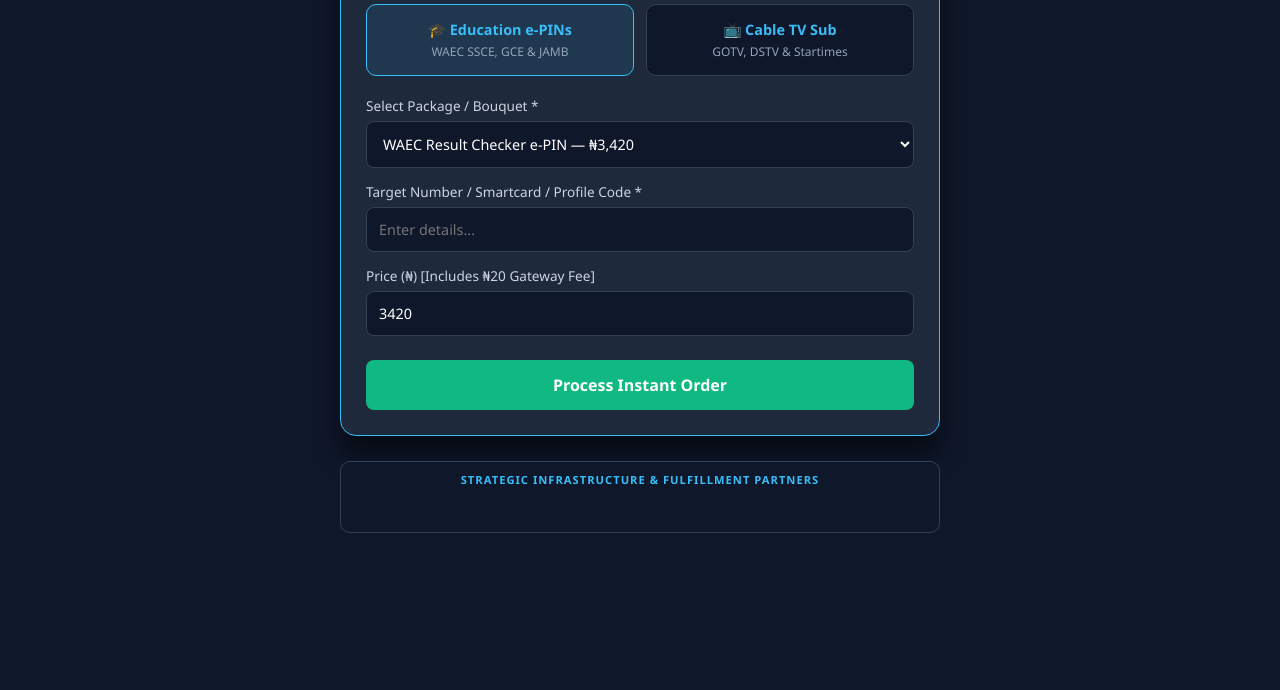
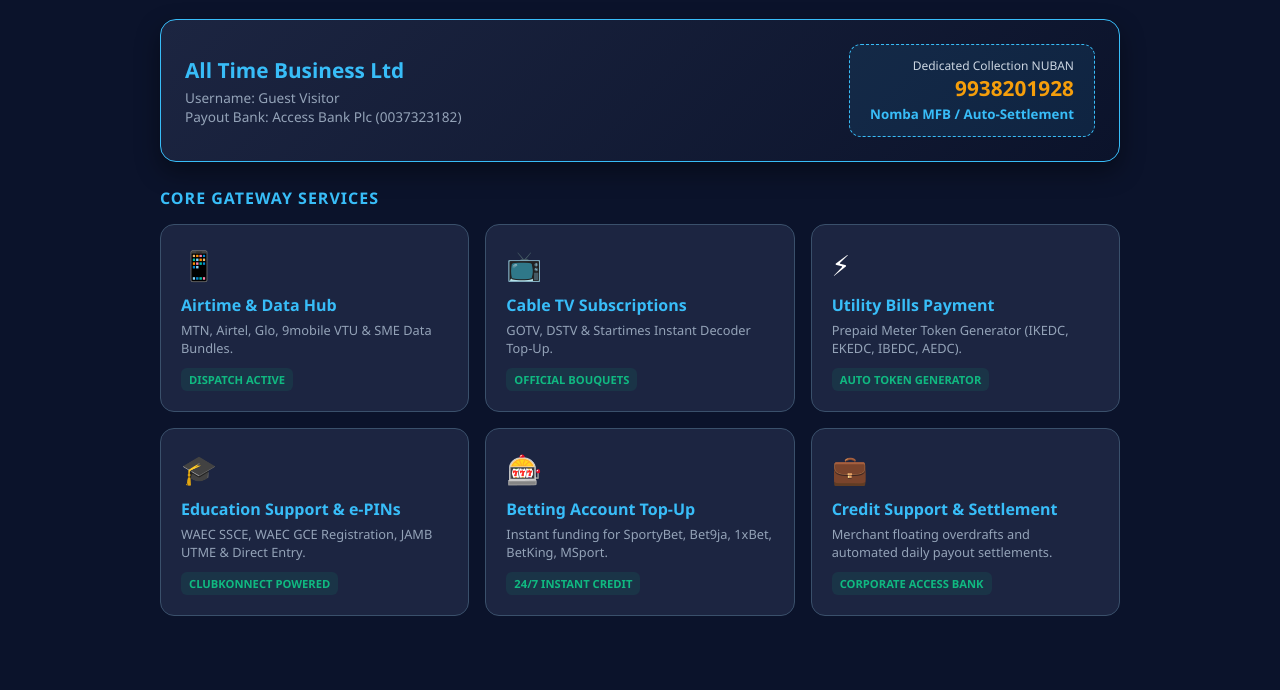
Before and after one commit to BL-Sovereign-Gateway/sovereign-rail, a website: page public/dashboard.html in a window 1280 px wide. Shown: the part 110-800 px from the top of the page. Drawn offline with Linux system fonts and the light colour scheme.

Commit message:
Update dashboard.html

```diff
--- a/public/dashboard.html
+++ b/public/dashboard.html
@@ -3,205 +3,159 @@
 <head>
     <meta charset="UTF-8">
     <meta name="viewport" content="width=device-width, initial-scale=1.0">
-    <title>Merchant Dashboard | @BL SOVEREIGN GATEWAY</title>
+    <title>Dashboard | @BL SOVEREIGN GATEWAY</title>
     <style>
         * { box-sizing: border-box; margin: 0; padding: 0; font-family: 'Segoe UI', Tahoma, Geneva, Verdana, sans-serif; }
-        body { background: #0f172a; color: #fff; min-height: 100vh; padding: 20px; display: flex; flex-direction: column; align-items: center; }
-        .dashboard-card { background: #1e293b; border: 1px solid #38bdf8; border-radius: 16px; padding: 25px; width: 100%; max-width: 600px; box-shadow: 0 20px 25px rgba(0,0,0,0.5); }
-        .brand-header { text-align: center; margin-bottom: 20px; }
-        .brand-header h2 { font-size: 1.4rem; font-weight: 800; color: #38bdf8; }
-        .brand-header p { font-size: 0.75rem; color: #94a3b8; letter-spacing: 1px; text-transform: uppercase; }
+        body { background: #0b132b; color: #fff; min-height: 100vh; padding: 0; }
 
-        .service-grid { display: grid; grid-template-columns: repeat(2, 1fr); gap: 12px; margin-bottom: 20px; }
-        .service-btn { background: #0f172a; border: 1px solid #334155; padding: 15px; border-radius: 10px; text-align: center; cursor: pointer; transition: 0.2s; }
-        .service-btn:hover, .service-btn.active { border-color: #38bdf8; background: rgba(56, 189, 248, 0.1); }
-        .service-btn h4 { font-size: 0.9rem; color: #38bdf8; }
-        .service-btn p { font-size: 0.75rem; color: #94a3b8; margin-top: 4px; }
+        /* Navigation & Top Marquee */
+        .top-marquee { background: #1c2541; padding: 8px 0; border-bottom: 1px solid #3a506b; font-size: 0.8rem; color: #5bc0be; font-weight: 700; white-space: nowrap; overflow: hidden; }
+        .nav-bar { display: flex; justify-content: space-between; align-items: center; padding: 15px 30px; background: #0b132b; border-bottom: 1px solid #1c2541; }
+        .nav-logo { font-size: 1.2rem; font-weight: 800; color: #38bdf8; text-decoration: none; }
+        .nav-user { font-size: 0.85rem; color: #cbd5e1; }
 
-        .form-group { margin-bottom: 14px; }
-        label { display: block; font-size: 0.85rem; color: #cbd5e1; margin-bottom: 6px; }
-        select, input { width: 100%; padding: 12px; border-radius: 8px; background: #0f172a; border: 1px solid #334155; color: #fff; font-size: 0.9rem; outline: none; }
-        select:focus, input:focus { border-color: #38bdf8; }
+        .container { max-width: 1000px; margin: 25px auto; padding: 0 20px; }
 
-        .btn-submit { width: 100%; padding: 14px; background: #10b981; color: #fff; border: none; border-radius: 8px; font-weight: 800; cursor: pointer; font-size: 1rem; margin-top: 10px; }
-        .btn-submit:hover { background: #059669; }
+        /* Merchant Virtual Account Header Card */
+        .merchant-card { background: linear-gradient(135deg, #1c2541 0%, #0b132b 100%); border: 1px solid #38bdf8; border-radius: 16px; padding: 24px; margin-bottom: 25px; display: flex; justify-content: space-between; align-items: center; flex-wrap: wrap; gap: 15px; box-shadow: 0 10px 25px rgba(0,0,0,0.4); }
+        .merchant-info h3 { font-size: 1.3rem; color: #38bdf8; margin-bottom: 4px; }
+        .merchant-info p { font-size: 0.85rem; color: #94a3b8; }
+        .nuban-box { background: rgba(56, 189, 248, 0.1); border: 1px dashed #38bdf8; padding: 12px 20px; border-radius: 12px; text-align: right; }
+        .nuban-box .num { font-size: 1.3rem; font-weight: 800; color: #f59e0b; }
 
-        /* Scrolling Partner Ticker */
-        .partners-strip { width: 100%; max-width: 600px; margin-top: 25px; background: #0f172a; border: 1px solid #334155; border-radius: 10px; padding: 10px 15px; overflow: hidden; }
-        .partners-label { font-size: 0.7rem; color: #38bdf8; font-weight: 800; text-transform: uppercase; text-align: center; margin-bottom: 6px; letter-spacing: 1px; }
-        .partners-marquee { font-size: 0.85rem; color: #cbd5e1; white-space: nowrap; }
-        .partner-item { margin-right: 25px; font-weight: 700; color: #f59e0b; }
+        /* All 6 Product Lines Grid */
+        .section-title { font-size: 1rem; color: #38bdf8; font-weight: 800; text-transform: uppercase; margin-bottom: 15px; letter-spacing: 1px; }
+        .products-grid { display: grid; grid-template-columns: repeat(auto-fit, minmax(280px, 1fr)); gap: 16px; margin-bottom: 30px; }
 
-        .modal-overlay { display: none; position: fixed; top: 0; left: 0; width: 100%; height: 100%; background: rgba(0,0,0,0.8); align-items: center; justify-content: center; z-index: 1000; }
-        .modal-box { background: #1e293b; border: 1px solid #38bdf8; border-radius: 16px; padding: 20px; width: 90%; max-width: 440px; text-align: center; }
+        .product-card { background: #1c2541; border: 1px solid #3a506b; border-radius: 14px; padding: 20px; transition: 0.3s; cursor: pointer; text-decoration: none; color: #fff; }
+        .product-card:hover { border-color: #38bdf8; transform: translateY(-3px); box-shadow: 0 8px 20px rgba(56, 189, 248, 0.15); }
+        .product-card .icon { font-size: 1.8rem; margin-bottom: 10px; display: block; }
+        .product-card h4 { font-size: 1rem; color: #38bdf8; margin-bottom: 6px; }
+        .product-card p { font-size: 0.8rem; color: #94a3b8; line-height: 1.4; }
+        .product-card .badge { display: inline-block; margin-top: 10px; font-size: 0.7rem; font-weight: 800; color: #10b981; background: rgba(16, 185, 129, 0.1); padding: 4px 8px; border-radius: 6px; }
+
+        .btn-logout { background: #ef4444; color: #fff; border: none; padding: 8px 16px; border-radius: 6px; font-weight: 700; cursor: pointer; font-size: 0.8rem; }
     </style>
     <script src="/js/receipt-printer.js"></script>
 </head>
 <body>
 
-<div class="dashboard-card">
-    <div class="brand-header">
-        <h2>⚡ @BL SOVEREIGN GATEWAY</h2>
-        <p>ALL TIME BUSINESS LTD | OFFICIAL SETTLEMENT HUB</p>
+<!-- Top Ticker Marquee -->
+<div class="top-marquee">
+    <marquee scrollamount="6">
+        🚀 @BL SOVEREIGN GATEWAY LIVE | Powered by ClubKonnect Technologies | WAEC e-PINs | JAMB UTME & Direct Entry | Cable TV (DSTV, GOTV, Startimes) | Electricity Bills | 30+ Banks Settlement | Corporate Account: Access Bank Plc (0037323182)
+    </marquee>
+</div>
+
+<!-- Header Navigation -->
+<div class="nav-bar">
+    <a href="/dashboard" class="nav-logo">⚡ @BL SOVEREIGN GATEWAY</a>
+    <div class="nav-user">
+        <span id="merchantDisplayName">Welcome, Merchant</span>
+        <button class="btn-logout" onclick="logout()" style="margin-left:12px;">Sign Out</button>
     </div>
+</div>
 
-    <!-- Category Selector -->
-    <div class="service-grid">
-        <div class="service-btn active" onclick="selectCategory('EDU', this)">
-            <h4>🎓 Education e-PINs</h4>
-            <p>WAEC SSCE, GCE & JAMB</p>
+<div class="container">
+
+    <!-- Virtual Account Info Card -->
+    <div class="merchant-card">
+        <div class="merchant-info">
+            <h3 id="merchantBusiness">All Time Business Ltd</h3>
+            <p id="merchantPhone">Username: Loading...</p>
+            <p id="merchantPayout">Payout Bank: Loading...</p>
         </div>
-        <div class="service-btn" onclick="selectCategory('CABLE', this)">
-            <h4>📺 Cable TV Sub</h4>
-            <p>GOTV, DSTV & Startimes</p>
+        <div class="nuban-box">
+            <small style="font-size:0.75rem; color:#cbd5e1; display:block;">Dedicated Collection NUBAN</small>
+            <div class="num" id="merchantNuban">9900000000</div>
+            <small style="color:#38bdf8; font-weight:700;">Nomba MFB / Auto-Settlement</small>
         </div>
     </div>
 
-    <!-- Dynamic Form -->
-    <form id="checkoutForm">
-        <div class="form-group">
-            <label id="bouquetLabel">Select Package / Bouquet *</label>
-            <select id="bouquetSelect" onchange="updatePrice()"></select>
-        </div>
+    <!-- All 6 Core Product Verticals -->
+    <div class="section-title">Core Gateway Services</div>
 
-        <div class="form-group">
-            <label id="inputLabel">Target Number / Smartcard / Profile Code *</label>
-            <input type="text" id="targetInput" placeholder="Enter details..." required>
-        </div>
+    <div class="products-grid">
 
-        <div class="form-group">
-            <label>Price (₦) [Includes ₦20 Gateway Fee]</label>
-            <input type="number" id="totalAmount" readonly required>
-        </div>
+        <!-- 1. Airtime & Data -->
+        <a href="/vtu-support" class="product-card">
+            <span class="icon">📱</span>
+            <h4>Airtime & Data Hub</h4>
+            <p>MTN, Airtel, Glo, 9mobile VTU & SME Data Bundles.</p>
+            <span class="badge">DISPATCH ACTIVE</span>
+        </a>
 
-        <button type="submit" class="btn-submit" id="submitBtn">Process Instant Order</button>
-    </form>
-</div>
+        <!-- 2. Cable TV -->
+        <a href="/bill-payments" class="product-card">
+            <span class="icon">📺</span>
+            <h4>Cable TV Subscriptions</h4>
+            <p>GOTV, DSTV & Startimes Instant Decoder Top-Up.</p>
+            <span class="badge">OFFICIAL BOUQUETS</span>
+        </a>
 
-<!-- Scrolling Partner Strip -->
-<div class="partners-strip">
-    <div class="partners-label">Strategic Infrastructure & Fulfillment Partners</div>
-    <marquee scrollamount="6" class="partners-marquee">
-        <span class="partner-item">🌐 ClubKonnect Technologies</span>
-        <span class="partner-item">🎓 WAEC e-PIN Services</span>
-        <span class="partner-item">🏛 JAMB UTME & Direct Entry</span>
-        <span class="partner-item">📺 DSTV & GOTV Multichoice</span>
-        <span class="partner-item">⚡ Startimes & Electricity Hub</span>
-        <span class="partner-item">🏦 Access Bank Plc (0037323182)</span>
-        <span class="partner-item">💳 Nomba Financial Services</span>
-        <span class="partner-item">🚀 Railway Cloud Infrastructure</span>
-    </marquee>
-</div>
+        <!-- 3. Electricity Bills -->
+        <a href="/bill-payments" class="product-card">
+            <span class="icon">⚡</span>
+            <h4>Utility Bills Payment</h4>
+            <p>Prepaid Meter Token Generator (IKEDC, EKEDC, IBEDC, AEDC).</p>
+            <span class="badge">AUTO TOKEN GENERATOR</span>
+        </a>
 
-<!-- Receipt Modal -->
-<div class="modal-overlay" id="customModal">
-    <div class="modal-box">
-        <div id="modalBody"></div>
-        <button onclick="document.getElementById('customModal').style.display='none'" style="margin-top:12px; padding:8px 20px; background:#334155; color:#fff; border:none; border-radius:6px; cursor:pointer;">Close</button>
+        <!-- 4. Education Support -->
+        <a href="/education-support" class="product-card">
+            <span class="icon">🎓</span>
+            <h4>Education Support & e-PINs</h4>
+            <p>WAEC SSCE, WAEC GCE Registration, JAMB UTME & Direct Entry.</p>
+            <span class="badge">CLUBKONNECT POWERED</span>
+        </a>
+
+        <!-- 5. Betting Top-Up -->
+        <a href="/betting-support" class="product-card">
+            <span class="icon">🎰</span>
+            <h4>Betting Account Top-Up</h4>
+            <p>Instant funding for SportyBet, Bet9ja, 1xBet, BetKing, MSport.</p>
+            <span class="badge">24/7 INSTANT CREDIT</span>
+        </a>
+
+        <!-- 6. Credit Support -->
+        <a href="/credit-support" class="product-card">
+            <span class="icon">💼</span>
+            <h4>Credit Support & Settlement</h4>
+            <p>Merchant floating overdrafts and automated daily payout settlements.</p>
+            <span class="badge">CORPORATE ACCESS BANK</span>
+        </a>
+
     </div>
 </div>
 
 <script>
-let currentCategory = 'EDU';
+// Session Management & Local Storage Persistence
+function checkSession() {
+    const sessionData = localStorage.getItem('merchantSession');
 
-const EDU_PACKAGES = [
-    { name: 'WAEC Result Checker e-PIN', price: 3420, code: 'waec_checker' },
-    { name: 'WAEC GCE Registration e-PIN (1st/2nd Series)', price: 27520, code: 'waec_gce_reg' },
-    { name: 'WAEC GCE Result Checker e-PIN', price: 3420, code: 'waec_gce_checker' },
-    { name: 'JAMB UTME e-PIN (with Mock Exam)', price: 7720, code: 'jamb_utme' },
-    { name: 'JAMB Direct Entry (DE) e-PIN', price: 6220, code: 'jamb_de' }
-];
+    if (!sessionData) {
+        // Fallback default merchant view if not signed in
+        document.getElementById('merchantBusiness').textContent = "All Time Business Ltd";
+        document.getElementById('merchantPhone').textContent = "Username: Guest Visitor";
+        document.getElementById('merchantPayout').textContent = "Payout Bank: Access Bank Plc (0037323182)";
+        document.getElementById('merchantNuban').textContent = "9938201928";
+        return;
+    }
 
-const CABLE_PACKAGES = [
-    { name: 'GOTV Smallie (Monthly)', price: 1590, code: 'gotv_smallie' },
-    { name: 'GOTV Jinja (Monthly)', price: 3320, code: 'gotv_jinja' },
-    { name: 'GOTV Jolli (Monthly)', price: 4870, code: 'gotv_jolli' },
-    { name: 'DSTV Yanga (Monthly)', price: 5120, code: 'dstv_yanga' },
-    { name: 'DSTV Confam (Monthly)', price: 9320, code: 'dstv_confam' },
-    { name: 'Startimes Basic (Monthly)', price: 3320, code: 'startimes_basic' }
-];
-
-function loadBouquets(category) {
-    const select = document.getElementById('bouquetSelect');
-    select.innerHTML = '';
-
-    const list = category === 'EDU' ? EDU_PACKAGES : CABLE_PACKAGES;
-    list.forEach(item => {
-        const opt = document.createElement('option');
-        opt.value = item.code;
-        opt.setAttribute('data-price', item.price);
-        opt.textContent = `${item.name} — ₦${item.price.toLocaleString('en-NG')}`;
-        select.appendChild(opt);
-    });
-    updatePrice();
+    const merchant = JSON.parse(sessionData);
+    document.getElementById('merchantDisplayName').textContent = `Hi, ${merchant.merchantName}`;
+    document.getElementById('merchantBusiness').textContent = merchant.merchantName;
+    document.getElementById('merchantPhone').textContent = `Username: ${merchant.phone}`;
+    document.getElementById('merchantPayout').textContent = `Payout Bank: ${merchant.bankName || 'Access Bank'} (${merchant.settlementAccount || '0037323182'})`;
+    document.getElementById('merchantNuban').textContent = merchant.virtualNuban || "9938201928";
 }
 
-function selectCategory(cat, el) {
-    currentCategory = cat;
-    document.querySelectorAll('.service-btn').forEach(btn => btn.classList.remove('active'));
-    el.classList.add('active');
-
-    document.getElementById('inputLabel').textContent = cat === 'EDU'
-        ? 'Beneficiary Phone Number / Profile Code *'
-        : 'Smartcard / IUC Number *';
-
-    loadBouquets(cat);
+function logout() {
+    localStorage.removeItem('merchantSession');
+    window.location.href = '/login';
 }
 
-function updatePrice() {
-    const select = document.getElementById('bouquetSelect');
-    const selectedOption = select.options[select.selectedIndex];
-    if (selectedOption) {
-        document.getElementById('totalAmount').value = selectedOption.getAttribute('data-price');
-    }
-}
-
-document.getElementById('checkoutForm').addEventListener('submit', async (e) => {
-    e.preventDefault();
-    const btn = document.getElementById('submitBtn');
-    btn.disabled = true;
-    btn.textContent = 'Processing Order...';
-
-    const select = document.getElementById('bouquetSelect');
-    const serviceCode = select.value;
-    const serviceTitle = select.options[select.selectedIndex].text.split(' — ')[0];
-    const targetInput = document.getElementById('targetInput').value;
-    const amount = parseFloat(document.getElementById('totalAmount').value);
-
-    try {
-        const res = await fetch('/api/v1/checkout/initialize', {
-            method: 'POST',
-            headers: {'Content-Type': 'application/json'},
-            body: JSON.stringify({
-                serviceType: serviceCode,
-                targetInput: targetInput,
-                amount: amount - 20, // Net amount before ₦20 gateway fee
-                paymentMethod: 'TRANSFER'
-            })
-        });
-        const data = await res.json();
-
-        if (data.status === 'success') {
-            triggerPrintableReceipt({
-                orderRef: data.orderRef,
-                serviceTitle: serviceTitle,
-                beneficiary: targetInput,
-                cleanAmount: amount - 20,
-                feeAmount: 20.00,
-                totalCharged: amount,
-                paymentMethod: 'Bank Transfer (Nomba NUBAN)'
-            });
-        }
-    } catch (err) {
-        alert('❌ Network connection failed. Please try again.');
-    }
-
-    btn.disabled = false;
-    btn.textContent = 'Process Instant Order';
-});
-
-// Initial Load
-window.onload = () => loadBouquets('EDU');
+window.onload = checkSession;
 </script>
 
 </body>
```
